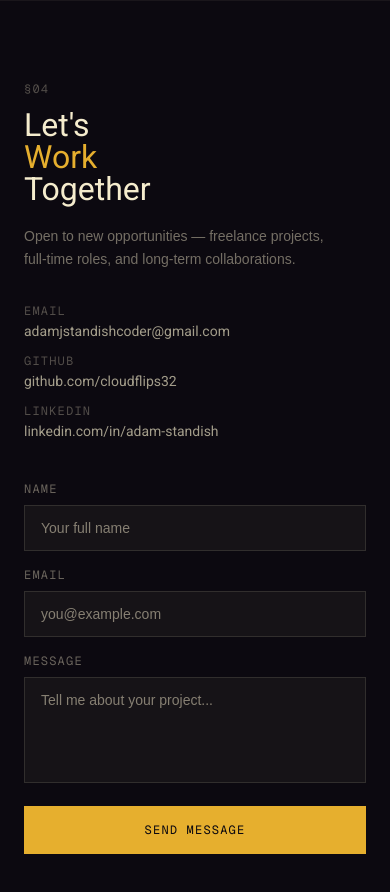
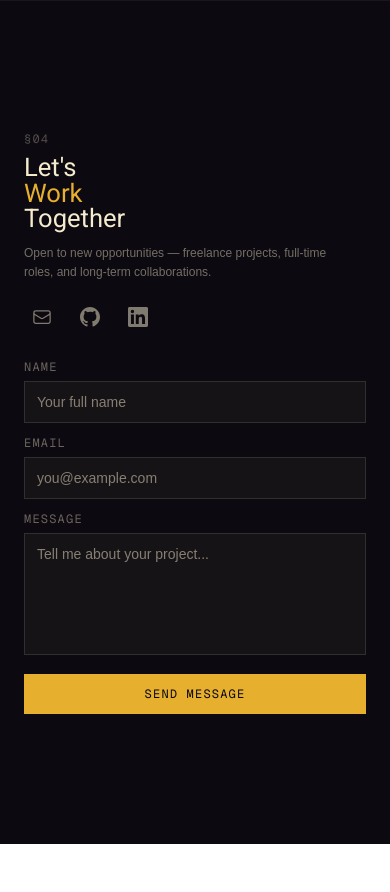
Before and after one commit to cloudflips32/portfolio, a Next.js app: page /components/contact in a window 390 px wide. Shown: the top 892 px of the page. After the commit the page ends 844 px from the top, so only its background shows below. Built offline with nearby package versions, Linux system fonts and the light colour scheme.

Commit message:
viewpoint changes within CONTACT section, hero, about

```diff
--- a/app/components/contact/page.tsx
+++ b/app/components/contact/page.tsx
@@ -70,12 +70,36 @@ export default function Contact() {
   };
 
   const LINKS = [
-    { label: "Email", value: "adamjstandishcoder@gmail.com",
-      href:  "mailto:adamjstandishcoder@gmail.com" },
-    { label: "GitHub", value: "github.com/cloudflips32",
-      href:  "https://github.com/cloudflips32" },
-    { label: "LinkedIn", value: "linkedin.com/in/adam-standish",
-      href:  "https://linkedin.com/in/adam-standish" },
+    {
+      label: "Email",
+      value: "adamjstandishcoder@gmail.com",
+      href: "mailto:adamjstandishcoder@gmail.com",
+      icon: (
+        <svg xmlns="http://www.w3.org/2000/svg" viewBox="0 0 24 24" fill="none" stroke="currentColor" strokeWidth="1.5" className="w-5 h-5 md:w-6 md:h-6">
+          <path strokeLinecap="round" strokeLinejoin="round" d="M21.75 6.75v10.5a2.25 2.25 0 0 1-2.25 2.25h-15a2.25 2.25 0 0 1-2.25-2.25V6.75m19.5 0A2.25 2.25 0 0 0 19.5 4.5h-15a2.25 2.25 0 0 0-2.25 2.25m19.5 0v.243a2.25 2.25 0 0 1-1.07 1.916l-7.5 4.615a2.25 2.25 0 0 1-2.36 0L3.32 8.91a2.25 2.25 0 0 1-1.07-1.916V6.75" />
+        </svg>
+      ),
+    },
+    {
+      label: "GitHub",
+      value: "github.com/cloudflips32",
+      href: "https://github.com/cloudflips32",
+      icon: (
+        <svg xmlns="http://www.w3.org/2000/svg" viewBox="0 0 24 24" fill="currentColor" className="w-5 h-5 md:w-6 md:h-6">
+          <path d="M12 0C5.374 0 0 5.373 0 11.999c0 5.302 3.438 9.8 8.207 11.387.599.111.793-.261.793-.577v-2.234c-3.338.726-4.033-1.416-4.033-1.416-.546-1.387-1.333-1.756-1.333-1.756-1.089-.745.083-.729.083-.729 1.205.084 1.839 1.237 1.839 1.237 1.07 1.834 2.807 1.304 3.492.997.107-.775.418-1.305.762-1.604-2.665-.305-5.467-1.334-5.467-5.931 0-1.311.469-2.381 1.236-3.221-.124-.303-.535-1.524.117-3.176 0 0 1.008-.322 3.301 1.23A11.509 11.509 0 0 1 12 5.803c1.02.005 2.047.138 3.006.404 2.291-1.552 3.297-1.23 3.297-1.23.653 1.653.242 2.874.118 3.176.77.84 1.235 1.911 1.235 3.221 0 4.609-2.807 5.624-5.479 5.921.43.372.823 1.102.823 2.222v3.293c0 .319.192.694.801.576C20.566 21.797 24 17.3 24 11.999 24 5.372 18.627 0 12 0z" />
+        </svg>
+      ),
+    },
+    {
+      label: "LinkedIn",
+      value: "linkedin.com/in/adam-standish",
+      href: "https://linkedin.com/in/adam-standish",
+      icon: (
+        <svg xmlns="http://www.w3.org/2000/svg" viewBox="0 0 24 24" fill="currentColor" className="w-5 h-5 md:w-6 md:h-6">
+          <path d="M20.447 20.452h-3.554v-5.569c0-1.328-.027-3.037-1.852-3.037-1.853 0-2.136 1.445-2.136 2.939v5.667H9.351V9h3.414v1.561h.046c.477-.9 1.637-1.85 3.37-1.85 3.601 0 4.267 2.37 4.267 5.455v6.286zM5.337 7.433a2.062 2.062 0 0 1-2.063-2.065 2.064 2.064 0 1 1 2.063 2.065zm1.782 13.019H3.555V9h3.564v11.452zM22.225 0H1.771C.792 0 0 .774 0 1.729v20.542C0 23.227.792 24 1.771 24h20.451C23.2 24 24 23.227 24 22.271V1.729C24 .774 23.2 0 22.222 0h.003z" />
+        </svg>
+      ),
+    },
   ];
 
   return (
@@ -89,17 +113,17 @@ export default function Contact() {
         style={{ backgroundColor: "#E6AF2E", opacity: 0.15 }}
       />
 
-      <div className="relative max-w-7xl mx-auto px-6 md:px-8 py-20 md:py-16 w-full">
-        <div className="flex flex-col md:flex-row gap-10 md:gap-16 lg:gap-24">
+      <div className="relative max-w-7xl mx-auto px-6 md:px-8 py-12 md:py-16 w-full">
+        <div className="flex flex-col md:flex-row gap-6 md:gap-16 lg:gap-24 md:justify-center md:items-center">
 
           {/* Info column */}
-          <div className="md:w-72 lg:w-80 shrink-0">
-            <span className="font-mono-label text-xs uppercase tracking-widest block mb-3" style={{ color: "rgba(245,236,205,0.3)" }}>
+          <div className="md:w-72 lg:w-80 shrink-0 md:flex md:flex-col">
+            <span className="font-mono-label text-xs uppercase tracking-widest block mb-2 md:mb-3" style={{ color: "rgba(245,236,205,0.3)" }}>
               §04
             </span>
             <h2
-              className="font-display leading-none mb-5 md:mb-6"
-              style={{ fontSize: "clamp(2rem, 4vw, 3.5rem)", color: "#F5ECCD" }}
+              className="font-display leading-none mb-3 md:mb-6"
+              style={{ fontSize: "clamp(1.6rem, 4vw, 3.5rem)", color: "#F5ECCD" }}
             >
               Let&apos;s
               <br />
@@ -107,13 +131,13 @@ export default function Contact() {
               <br />
               Together
             </h2>
-            <p className="text-sm leading-relaxed mb-8 md:mb-10" style={{ color: "rgba(245,236,205,0.45)", maxWidth: "320px" }}>
+            <p className="text-xs md:text-sm leading-relaxed mb-4 md:mb-10" style={{ color: "rgba(245,236,205,0.45)", maxWidth: "320px" }}>
               Open to new opportunities — freelance projects, full-time roles, and long-term collaborations.
             </p>
 
-            {/* Links — horizontal chips on mobile, vertical list on md+ */}
-            <div className="flex flex-wrap gap-3 md:flex-col md:gap-4">
-              {LINKS.map(({ label, value, href }) => (
+            {/* Links — icons on mobile, text on md+ */}
+            <div className="flex flex-wrap gap-3 md:flex-col md:gap-4 md:flex-1 md:justify-end md:mt-auto">
+              {LINKS.map(({ label, value, href, icon }) => (
                 <a
                   key={label}
                   href={href}
@@ -121,6 +145,15 @@ export default function Contact() {
                   rel="noopener noreferrer"
                   className="group block"
                 >
+                  {/* Icon — visible on mobile only */}
+                  <span className="md:hidden block p-2 rounded-lg transition-colors duration-150" style={{ color: "rgba(245,236,205,0.5)" }}
+                    onMouseEnter={(e) => (e.currentTarget.style.color = "#E6AF2E")}
+                    onMouseLeave={(e) => (e.currentTarget.style.color = "rgba(245,236,205,0.5)")}
+                  >
+                    {icon}
+                  </span>
+                  {/* Text — visible on md+ only */}
+                  <div className="hidden md:block">
                     <p className="font-mono-label text-xs uppercase tracking-widest mb-0.5" style={{ color: "rgba(245,236,205,0.3)" }}>
                       {label}
                     </p>
@@ -132,16 +165,17 @@ export default function Contact() {
                     >
                       {value}
                     </p>
+                  </div>
                 </a>
               ))}
             </div>
           </div>
 
           {/* Form */}
-          <div className="flex-1 max-w-lg">
+          <div className="flex-1 max-w-lg flex flex-col">
             {sent ? (
               <div
-                className="border p-10 text-center"
+                className="border p-10 text-center flex-1 flex flex-col items-center justify-center"
                 style={{ borderColor: "rgba(11,110,79,0.4)", backgroundColor: "rgba(11,110,79,0.06)" }}
               >
                 <p className="font-display text-3xl md:text-4xl mb-4" style={{ color: "#0B6E4F" }}>
@@ -152,13 +186,13 @@ export default function Contact() {
                 </p>
               </div>
             ) : (
-              <form onSubmit={handleSubmit} noValidate className="space-y-4 md:space-y-5">
+              <form onSubmit={handleSubmit} noValidate className="space-y-3 md:space-y-0 md:flex md:flex-col md:flex-1 md:gap-4">
                 {[
                   { id: "name" as const, label: "Name", type: "text", placeholder: "Your full name" },
                   { id: "email" as const, label: "Email", type: "email", placeholder: "you@example.com" },
                 ].map(({ id, label, type, placeholder }) => (
-                  <div key={id}>
-                    <label className="font-mono-label text-xs uppercase tracking-widest block mb-2" style={{ color: "rgba(245,236,205,0.4)" }}>
+                  <div key={id} className="md:shrink-0">
+                    <label className="font-mono-label text-xs uppercase tracking-widest block mb-1.5 md:mb-2" style={{ color: "rgba(245,236,205,0.4)" }}>
                       {label}
                     </label>
                     <input
@@ -167,7 +201,7 @@ export default function Contact() {
                       maxLength={id === "email" ? 254 : 100}
                       value={form[id]}
                       onChange={(e) => handleChange(id, e.target.value)}
-                      className="w-full px-4 py-3 text-sm transition-colors duration-200"
+                      className="w-full px-3 py-2.5 md:mb-5 md:px-4 md:py-3 text-sm transition-colors duration-200"
                       style={{
                         ...inputStyle,
                         borderColor: errors[id]
@@ -184,17 +218,17 @@ export default function Contact() {
                     {errors[id] && <p style={errorStyle}>{errors[id]}</p>}
                   </div>
                 ))}
-                <div>
-                  <label className="font-mono-label text-xs uppercase tracking-widest block mb-2" style={{ color: "rgba(245,236,205,0.4)" }}>
+                <div className="md:flex-1 md:flex md:flex-col">
+                  <label className="font-mono-label text-xs uppercase tracking-widest block mb-1.5 md:mb-2" style={{ color: "rgba(245,236,205,0.4)" }}>
                     Message
                   </label>
                   <textarea
                     required
-                    rows={4}
+                    rows={5}
                     maxLength={2000}
                     value={form.message}
                     onChange={(e) => handleChange("message", e.target.value)}
-                    className="w-full px-4 py-3 text-sm resize-none transition-colors duration-200"
+                    className="w-full px-3 py-2.5 md:px-4 md:py-3 text-sm resize-none transition-colors duration-200 md:flex-1"
                     style={{
                       ...inputStyle,
                       borderColor: errors.message
@@ -213,7 +247,7 @@ export default function Contact() {
                 <button
                   type="submit"
                   disabled={!!(errors.name || errors.email || errors.message)}
-                  className="w-full py-4 font-mono-label text-xs uppercase tracking-widest transition-all duration-200 disabled:opacity-40"
+                  className="w-full py-3 md:py-4 font-mono-label text-xs uppercase tracking-widest transition-all duration-200 disabled:opacity-40 md:shrink-0"
                   style={{
                     backgroundColor: "#E6AF2E",
                     color: "#0C0910",
--- a/app/components/hero/page.tsx
+++ b/app/components/hero/page.tsx
@@ -8,7 +8,7 @@ export default function Hero({ goToSlide }: { goToSlide?: (section: string) => v
       style={{ backgroundColor: "#0C0910", minHeight: "100svh" }}
     >
       {/* Mobile half-portrait — green panel peeking from the right */}
-      <div className="lg:hidden absolute right-0 top-0 bottom-0 w-1/3 overflow-hidden" style={{ backgroundColor: "#0B6E4F" }}>
+      <div className="md:hidden absolute right-0 top-0 bottom-0 w-1/3 overflow-hidden" style={{ backgroundColor: "#0B6E4F" }}>
         <div
           className="absolute inset-0"
           style={{
--- a/app/components/projects/page.tsx
+++ b/app/components/projects/page.tsx
@@ -58,7 +58,7 @@ export default function Projects() {
             className="font-display leading-none mb-8"
             style={{ fontSize: "clamp(2rem, 8vw, 3rem)", color: "#F5ECCD" }}
           >
-            Selected <span style={{ color: "#0B6E4F" }}>Work</span>
+            Notable <span style={{ color: "#0B6E4F" }}>Works</span>
           </h2>
           <div className="flex flex-col gap-4">
             {PROJECTS.map((p) => (
```
Also changed, not shown: app/components/about/page.tsx (+22 -4 lines). Lines whose indentation alone changed are shown as unchanged.
